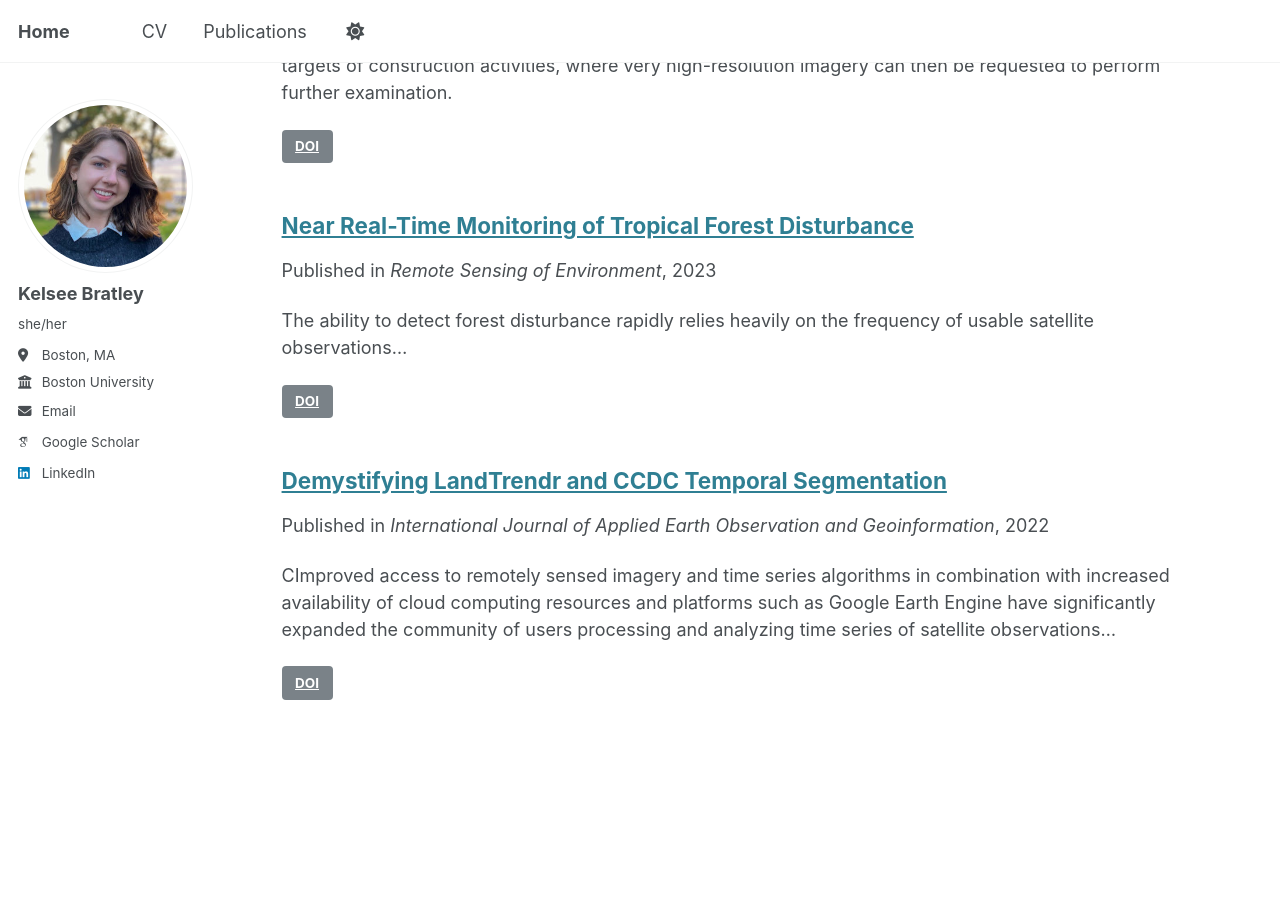
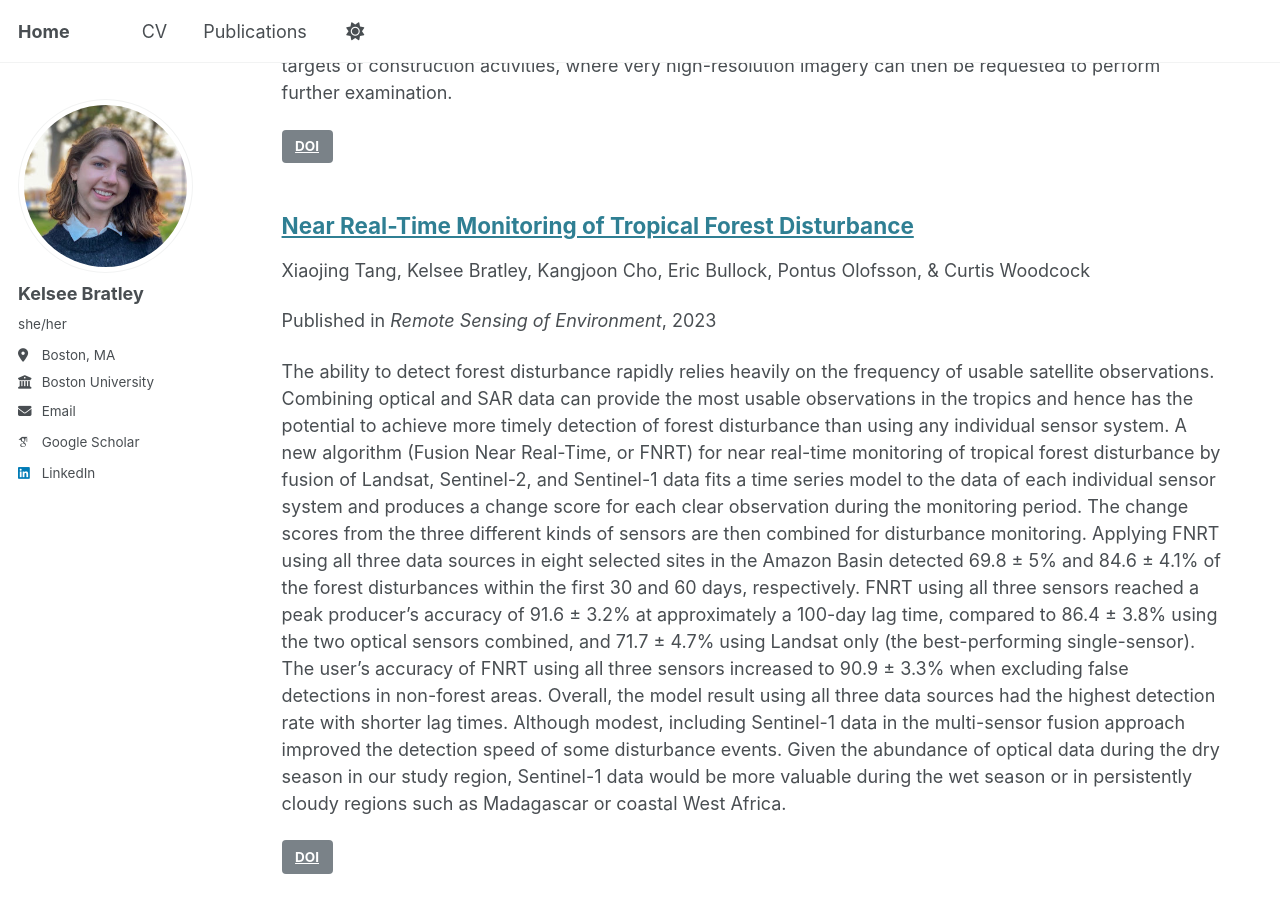
Before and after one commit to kbratley/kbratley.github.io, a Jekyll site: the page built from _pages/publications.html, in a window 1280 px wide and 900 px high, scrolled down 1648 px. Built offline with Jekyll 4.4.1, drawn with Linux system fonts in a browser that asks for light colours; some web fonts are replaced.

Commit message:
Update paper3.md

```diff
--- a/_publications/paper3.md
+++ b/_publications/paper3.md
@@ -5,7 +5,8 @@ category: peerReviewed
 date: 2023-01-01
 venue: 'Remote Sensing of Environment'
 paperurl: 'https://doi.org/10.1016/j.rse.2023.113626'
-excerpt: 'The ability to detect forest disturbance rapidly relies heavily on the frequency of usable satellite observations...'
+authors: 'Xiaojing Tang, Kelsee Bratley, Kangjoon Cho, Eric Bullock, Pontus Olofsson, & Curtis Woodcock'
+
 
 ---
 
```
